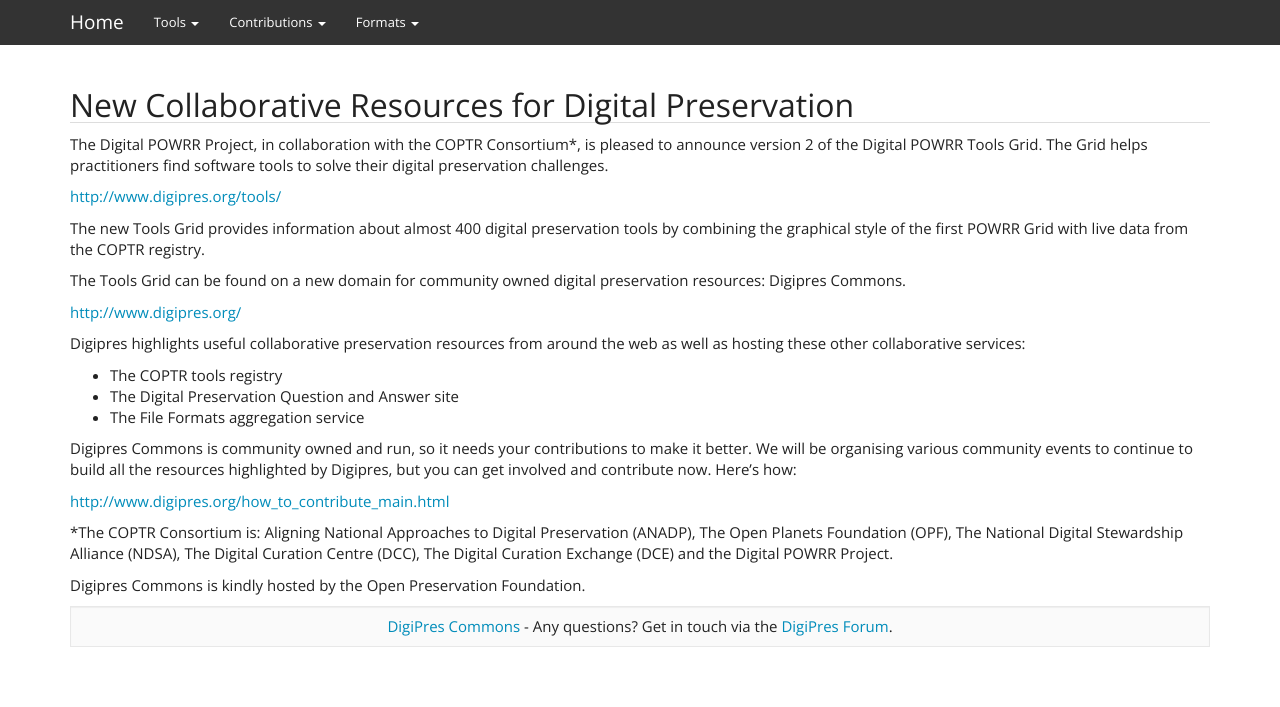
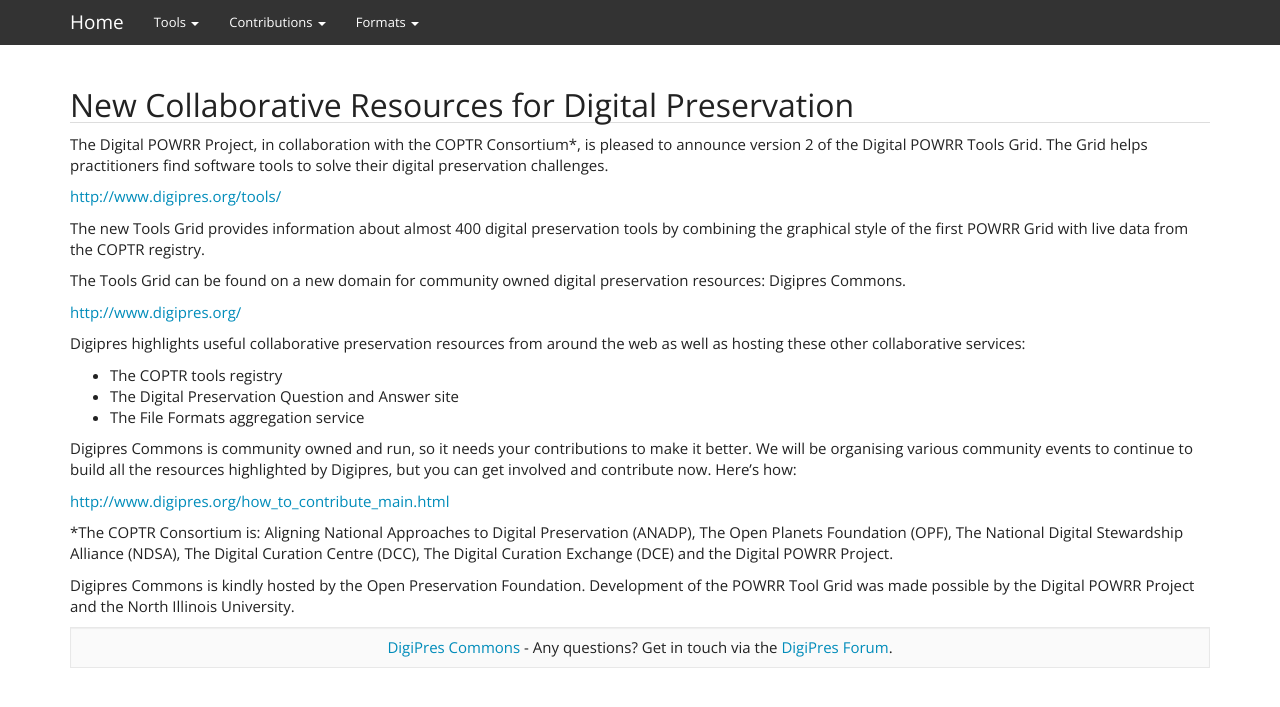
Before and after one commit to digipres/awesome-digital-preservation, a Jekyll site: the page built from digipres_launch.md, in a window 1280 px wide. Shown: the top 707 px of the page. Built offline with Jekyll 4.4.1, drawn with Linux system fonts in a browser that asks for light colours.

Commit message:
Update digipres_launch.md

```diff
--- a/digipres_launch.md
+++ b/digipres_launch.md
@@ -22,4 +22,4 @@
 
 *The COPTR Consortium is: Aligning National Approaches to Digital Preservation (ANADP), The Open Planets Foundation (OPF), The National Digital Stewardship Alliance (NDSA), The Digital Curation Centre (DCC), The Digital Curation Exchange (DCE) and the Digital POWRR Project.
 
-Digipres Commons is kindly hosted by the Open Preservation Foundation.
+Digipres Commons is kindly hosted by the Open Preservation Foundation. Development of the POWRR Tool Grid was made possible by the Digital POWRR Project and the North Illinois University.
```
